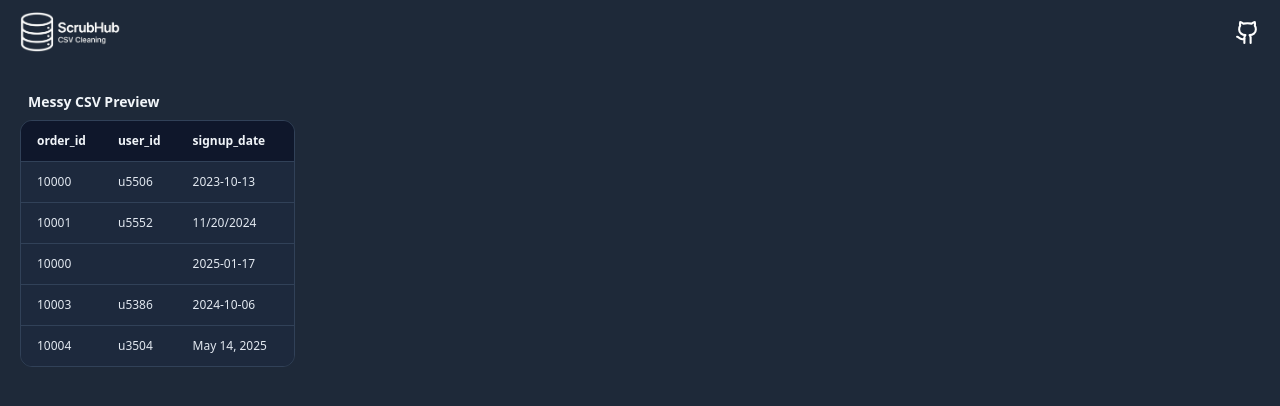
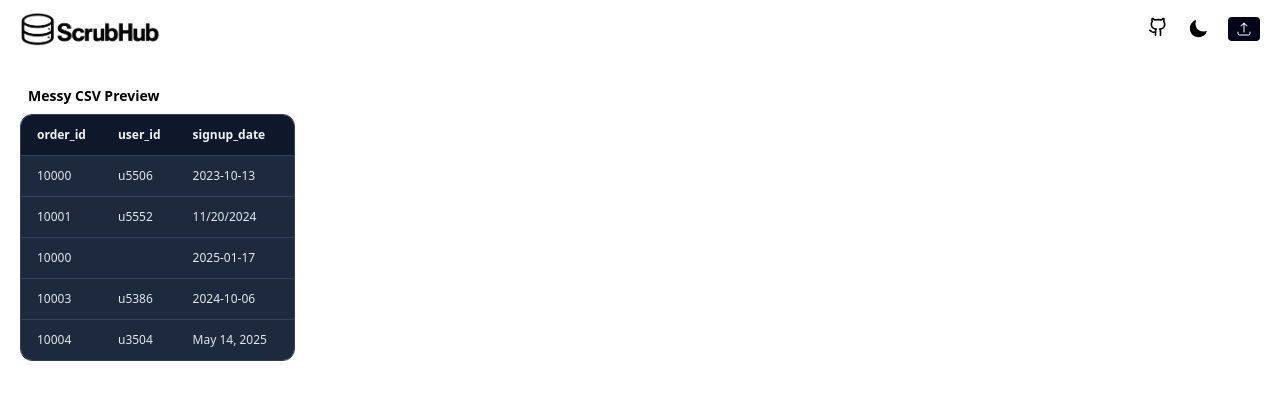
Before and after one commit to BrandonCarp/data_clean, a Next.js app in the folder frontend/: page / in a window 1280 px wide. Shown: the top 406 px of the page. Built offline with nearby package versions, Linux system fonts and the light colour scheme.

Commit message:
dark mode/button + new logo + upload button added

```diff
--- a/frontend/app/globals.css
+++ b/frontend/app/globals.css
@@ -1,8 +1,7 @@
 @import "tailwindcss";
+@custom-variant dark (&:where(.dark, .dark *));
 
-
-/*
-:root {
+/* :root {
   --background: #ffffff;
   --foreground: #171717;
 }
--- a/frontend/app/layout.tsx
+++ b/frontend/app/layout.tsx
@@ -25,7 +25,7 @@ export default function RootLayout({
   return (
     <html lang="en">
       <body
-        className={`${geistSans.variable} ${geistMono.variable} antialiased bg-gray-800 text-white`}
+        className={`${geistSans.variable} ${geistMono.variable} antialiased bg-white dark:bg-slate-950 text-black dark:text-white`}
       >
         {children}
       </body>
--- a/frontend/app/page.tsx
+++ b/frontend/app/page.tsx
@@ -5,8 +5,15 @@ import Preview from "@/components/PreviewSection";
 export default function Home() {
   return (
     <div className="">
-     <Navbar />
-     <Preview />
+      <Navbar />
+      <Preview />
     </div>
   );
 }
+
+// Button cursors
+{
+  /* <button class="cursor-pointer ...">Submit</button> - submit file
+<button class="cursor-progress ...">Saving...</button> - download file
+<button class="cursor-not-allowed ..." disabled>Confirm</button> */
+} // - no file selected
--- /dev/null
+++ b/frontend/components/DarkMode.tsx
@@ -0,0 +1,47 @@
+"use client";
+import { MoonIcon } from "@heroicons/react/24/solid";
+import { SunIcon } from "@heroicons/react/24/solid";
+import { useEffect, useState } from "react";
+
+export default function DarkButton() {
+  const [darkMode, setDarkMode] = useState("");
+
+  const toggleTheme = () => {
+    if (document.documentElement.classList.contains("dark")) {
+      document.documentElement.classList.remove("dark");
+      localStorage.setItem("theme", "light");
+      setDarkMode("light");
+    } else {
+      document.documentElement.classList.add("dark");
+      localStorage.setItem("theme", "dark");
+      setDarkMode("dark");
+    }
+  };
+
+  useEffect(() => {
+    const theme = localStorage.getItem("theme");
+    if (theme === "dark") {
+      document.documentElement.classList.add("dark");
+      setDarkMode("dark");
+    }
+  }, []);
+
+  if (darkMode === "dark") {
+    return (
+      <button
+        onClick={toggleTheme}
+        className=" text-black dark:text-white transition delay-50 duration-200 ease-in-out hover:-translate-y-1 hover:scale-110 cursor-pointer"
+      >
+        <SunIcon className="size-5  " />
+      </button>
+    );
+  }
+  return (
+    <button
+      onClick={toggleTheme}
+      className=" text-black dark:text-white transition delay-50 duration-200 ease-in-out hover:-translate-y-1 hover:scale-110 cursor-pointer"
+    >
+      <MoonIcon className="size-5  " />
+    </button>
+  );
+}
--- a/frontend/components/Navbar.tsx
+++ b/frontend/components/Navbar.tsx
@@ -2,30 +2,36 @@ import Link from "next/link";
 import Image from "next/image";
 import github from "../public/images/github.svg";
 import logo from "../public/images/logo.png";
+import DarkButton from "./DarkMode";
+import UploadButton from "./UploadButton";
 
 export default function Navbar() {
   return (
-    <nav className="flex justify-between items-center mx-5 mt-3">
+    <nav className="flex justify-between items-center mx-5 mt-3 ">
       <Image
-        className="w-25 h-auto"
+        className="invert dark:invert-0 h-auto w-35"
         loading="eager"
         src={logo}
-        width={100}
-        height={100}
+        width={200}
+        height={200}
         alt="ScrubHub Logo"
       />
+      <div className="flex gap-5">
         <Link
-        className="text-xl text-black  hover:"
+          className="text-xl  transition delay-50 duration-200 ease-in-out hover:-translate-y-1 hover:scale-110 cursor-pointer"
           href="https://github.com/BrandonCarp/data_clean"
         >
           <Image
-          className="invert hover:scale-125 "
+            className="dark:invert  h-auto w-5"
             src={github}
-          width={25}
-          height={25}
+            width={100}
+            height={100}
             alt="ScrubHub GitHub Link"
           />
         </Link>
+        <DarkButton />
+        <UploadButton />
+      </div>
     </nav>
   );
 }
--- a/frontend/components/PreviewSection.tsx
+++ b/frontend/components/PreviewSection.tsx
@@ -38,9 +38,7 @@ export default function CsvPreview() {
 
   return (
     <section className="mt-10 flex flex-col gap-2 px-5">
-      <h2 className="ml-2 text-sm font-semibold text-slate-100">
-        Messy CSV Preview
-      </h2>
+      <h2 className="ml-2 text-sm font-semibold ">Messy CSV Preview</h2>
 
       <div className="overflow-x-auto w-[275px] rounded-xl border border-slate-700 bg-slate-900 text-xs">
         <table className="overflow-hidden  ">
--- /dev/null
+++ b/frontend/components/UploadButton.tsx
@@ -0,0 +1,12 @@
+"use client";
+import { ArrowUpTrayIcon } from "@heroicons/react/24/solid";
+
+export default function UploadButton() {
+  return (
+    <>
+      <button className="bg-slate-950 dark:bg-white text-white dark:text-black rounded px-2 py-1 transition delay-50 duration-200 ease-in-out hover:-translate-y-1 hover:scale-110 cursor-pointer ">
+        <ArrowUpTrayIcon className="size-4  " />
+      </button>
+    </>
+  );
+}
--- a/frontend/package.json
+++ b/frontend/package.json
@@ -9,7 +9,9 @@
     "lint": "eslint"
   },
   "dependencies": {
+    "@heroicons/react": "^2.2.0",
     "next": "16.0.3",
+    "next-themes": "^0.4.6",
     "papaparse": "^5.5.3",
     "react": "19.2.0",
     "react-dom": "19.2.0"
--- /dev/null
+++ b/frontend/tailwind.config.ts
@@ -0,0 +1,17 @@
+"use client";
+import { useEffect } from "react";
+import type { Config } from "tailwindcss";
+
+const config: Config = {
+  content: [
+    "./src/pages/**/*.{js,ts,jsx,tsx,mdx}",
+    "./src/components/**/*.{js,ts,jsx,tsx,mdx}",
+    "./src/app/**/*.{js,ts,jsx,tsx,mdx}",
+  ],
+  darkMode: "selector",
+  theme: {
+    extend: {},
+  },
+  plugins: [],
+};
+export default config;
```
Also changed, not shown: frontend/public/images/logo.png, 1 other file (tests, documents, lock files or other folders). Lines whose indentation alone changed are shown as unchanged.
